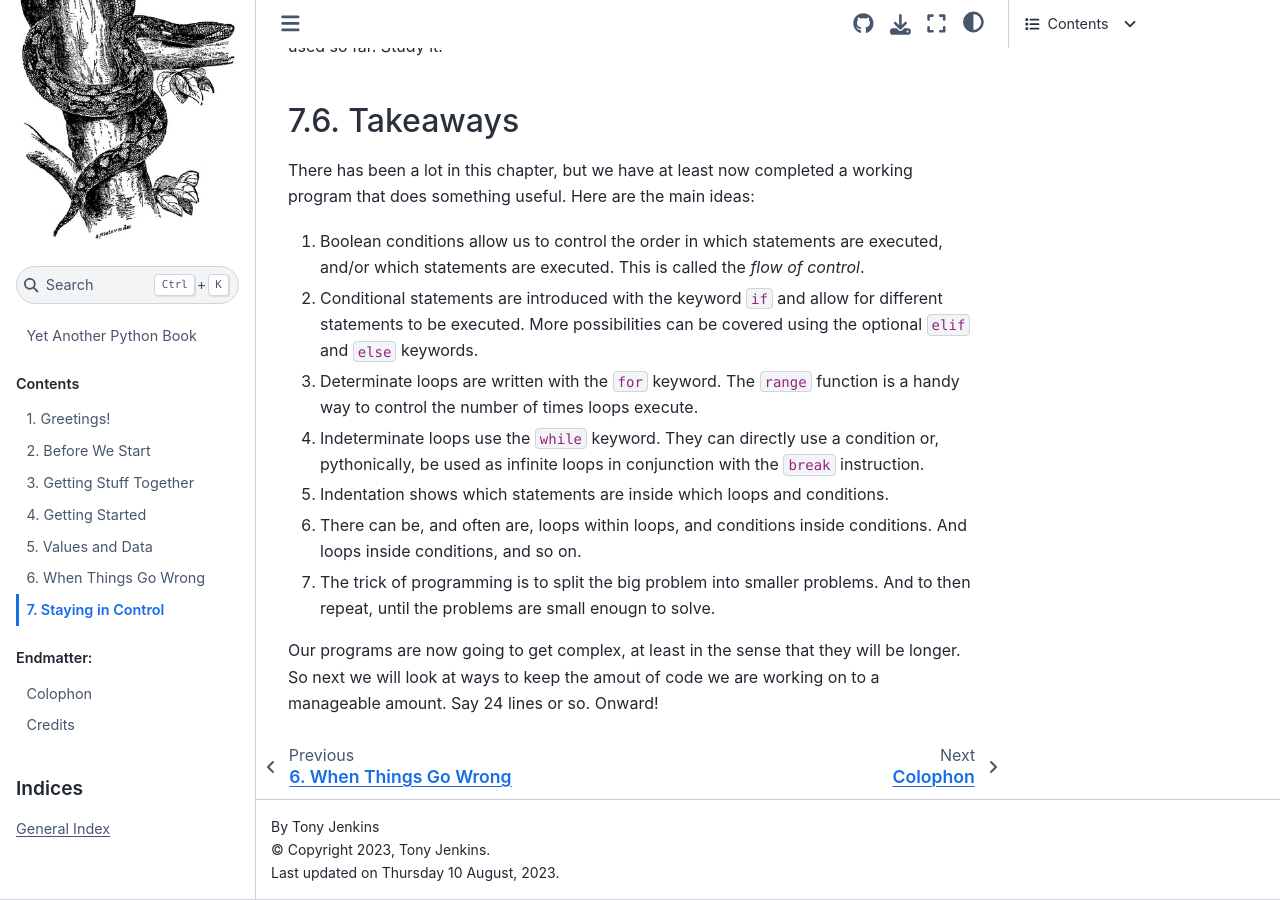
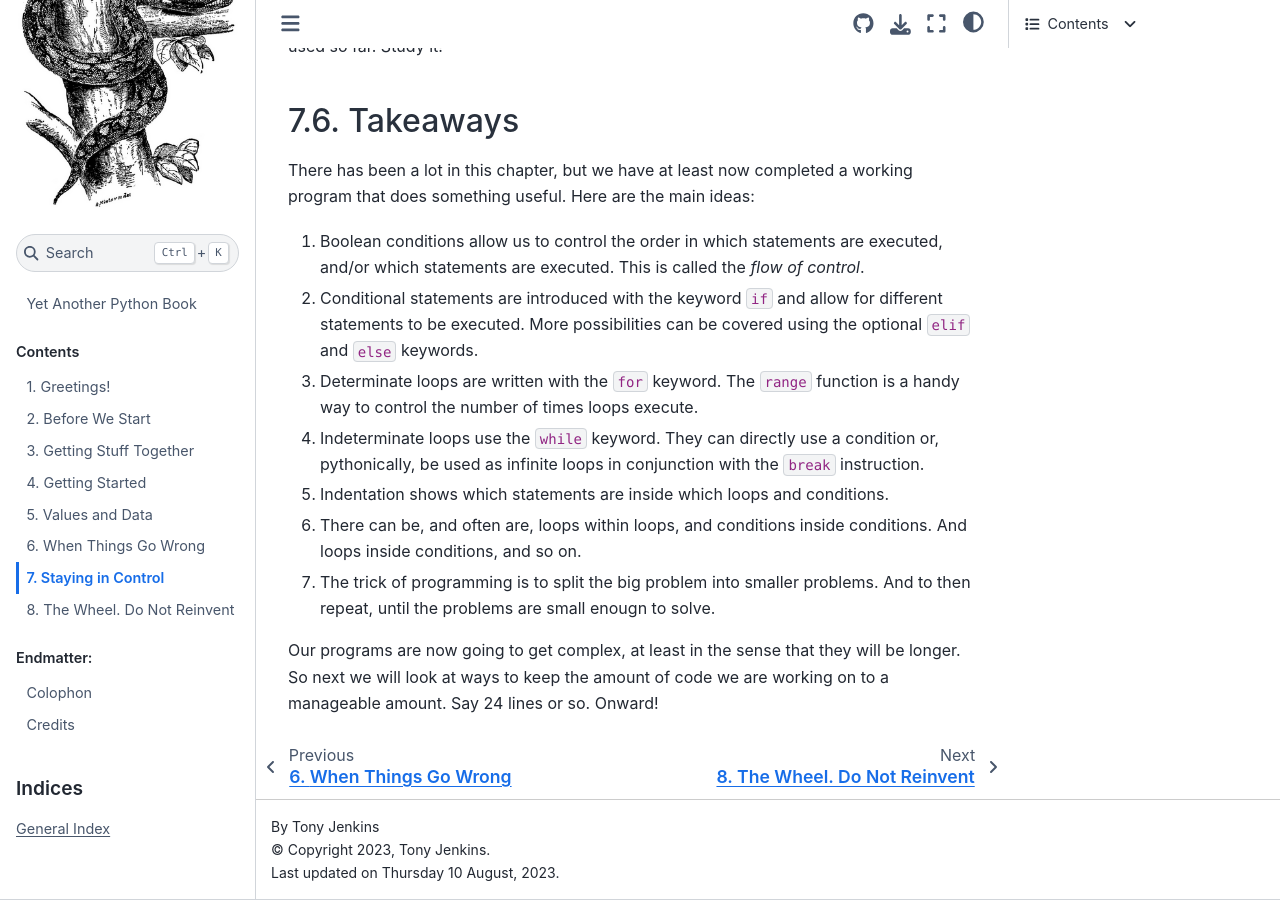
Before and after one commit to TonyJenkins/hungarian_phrasebook, a Sphinx documentation site: the page built from doc/source/060_control/index.rst, in a window 1280 px wide and 900 px high, scrolled down 14953 px. Built offline with Sphinx 7.4.7 and the Sphinx Book theme 1.1.4, drawn with Linux system fonts in a browser that asks for light colours.

Commit message:
First draft of control chapter

```diff
--- a/doc/source/060_control/index.rst
+++ b/doc/source/060_control/index.rst
@@ -446,7 +446,7 @@
 #. There can be, and often are, loops within loops, and conditions inside conditions. And loops inside conditions, and so on.
 #. The trick of programming is to split the big problem into smaller problems. And to then repeat, until the problems are small enougn to solve.
 
-Our programs are now going to get complex, at least in the sense that they will be longer. So next we will look at ways to keep the amout of code we are working on to a manageable amount. Say 24 lines or so. Onward!
+Our programs are now going to get complex, at least in the sense that they will be longer. So next we will look at ways to keep the amount of code we are working on to a manageable amount. Say 24 lines or so. Onward!
 
 .. [#tabs] But their use is controversial, and best avoided unless you want to end up in arguments. It's like the dark/light theme in the IDE thing.
 .. [#else] A common misconception among new programmers is, for some reason, that there has to be an ``else``. This is not the case. Really.
--- a/doc/source/index.rst
+++ b/doc/source/index.rst
@@ -13,6 +13,7 @@
     040_values_and_data/index.rst
     050_exceptions/index.rst
     060_control/index.rst
+    070_modules/index.rst
 
 .. raw:: latex
 
```
